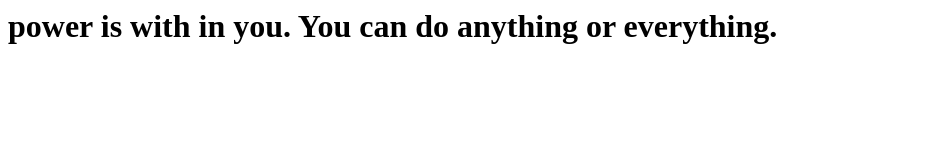
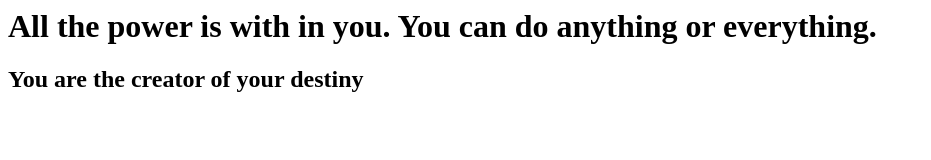
Before and after one commit to pracks1982/mobile-app-ws, a plain HTML site: page index.html in a window 1280 px wide. Shown: the whole page, without its empty margins (0-931 px from the left). Drawn offline with Linux system fonts and the light colour scheme.

Commit message:
second quote added

```diff
--- a/index.html
+++ b/index.html
@@ -1,4 +1,5 @@
 <html>
 <body>
-<h1>power is with in you. You can do anything or everything.</h1>
+<h1>All the power is with in you. You can do anything or everything.</h1>
+<h2> You are the creator of your destiny</h2>
 </body>
```
